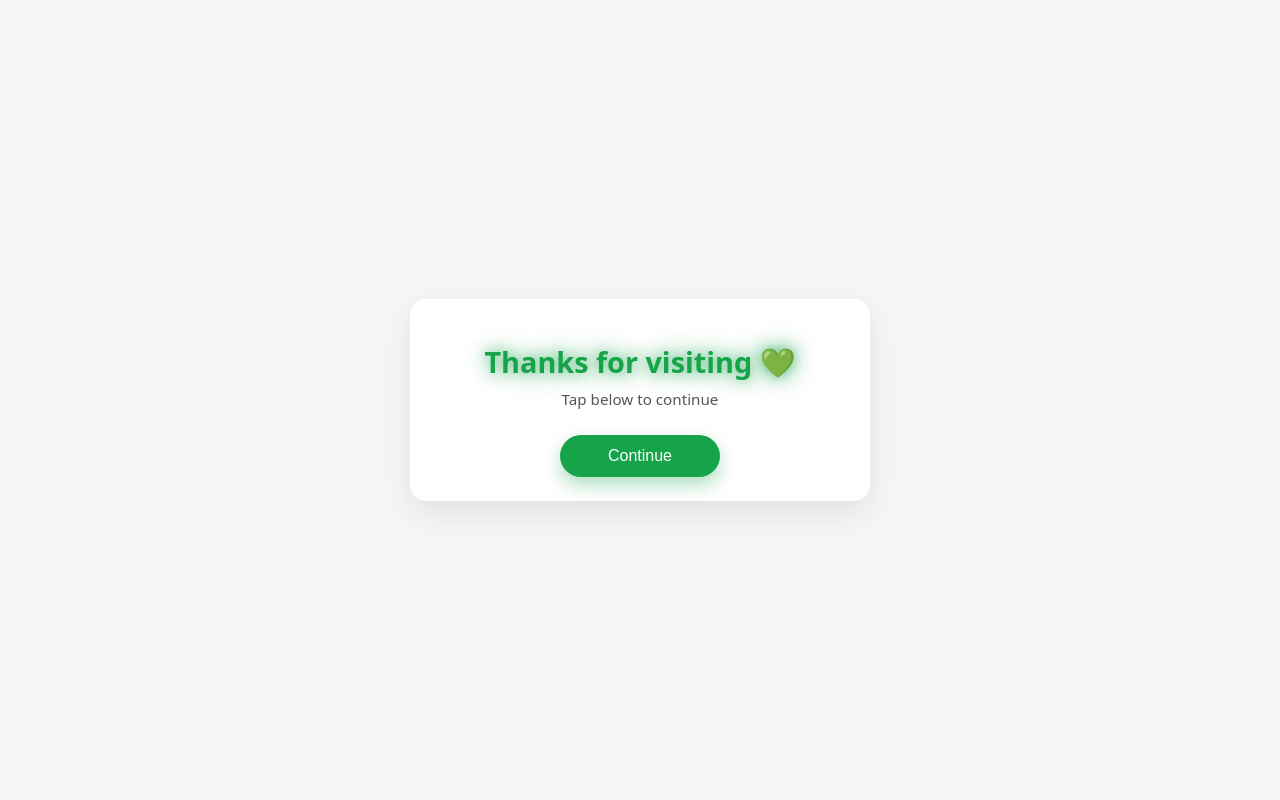
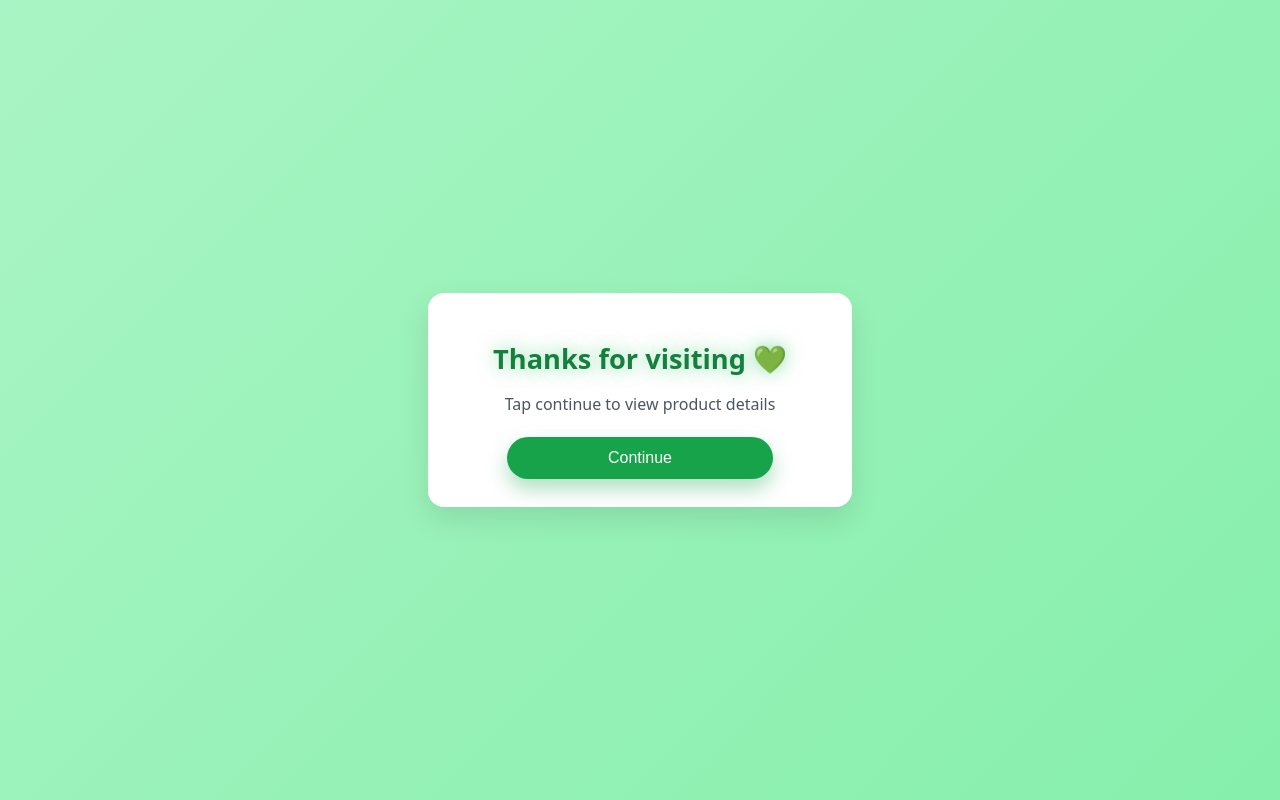
Before and after one commit to richherbalsoap/Rich-herbal-1, a plain HTML site: page index.html in a window 1280 px wide. Drawn offline with Linux system fonts and the light colour scheme.

Commit message:
Update 3 index.html

```diff
--- a/index.html
+++ b/index.html
@@ -1,115 +1,123 @@
 <!DOCTYPE html>
 <html lang="en">
 <head>
-  <meta charset="UTF-8" />
-  <title>Thank You | Rich Herbal</title>
-  <meta name="viewport" content="width=device-width, initial-scale=1.0" />
+  <meta charset="UTF-8">
+  <meta name="viewport" content="width=device-width, initial-scale=1.0">
+  <title>Rich Herbal</title>
 
   <style>
     body {
       margin: 0;
       padding: 0;
-      font-family: system-ui, -apple-system, BlinkMacSystemFont, "Segoe UI", sans-serif;
-      background: #f5f5f5;
+      font-family: system-ui, sans-serif;
       display: flex;
-      min-height: 100vh;
       align-items: center;
       justify-content: center;
+      min-height: 100vh;
+      background: linear-gradient(135deg, #e0ffe8, #bbf7d0, #86efac);
+      background-size: 300% 300%;
+      animation: bgShift 10s ease-in-out infinite;
     }
 
-    .card {
-      background: #ffffff;
-      padding: 24px 20px;
+    @keyframes bgShift {
+      0% { background-position: 0% 0%; }
+      50% { background-position: 100% 100%; }
+      100% { background-position: 0% 0%; }
+    }
+
+    .box {
+      background: white;
+      padding: 28px 22px;
+      width: 88%;
+      max-width: 380px;
       border-radius: 16px;
-      max-width: 420px;
-      width: 90%;
-      box-shadow: 0 12px 30px rgba(0, 0, 0, 0.08);
       text-align: center;
+      box-shadow: 0px 12px 30px rgba(0, 0, 0, 0.1);
+      animation: fadeUp 0.5s ease-out;
+    }
+
+    @keyframes fadeUp {
+      from { opacity: 0; transform: translateY(18px); }
+      to { opacity: 1; transform: translateY(0); }
     }
 
     h1 {
-      font-size: 1.8rem;
-      font-weight: 600;
-      margin-bottom: 8px;
-      color: #16a34a;
-      animation: glow 1.8s ease-in-out infinite alternate;
+      font-size: 1.7rem;
+      margin-bottom: 12px;
+      color: #15803d;
+      animation: softGlow 1.6s ease-in-out infinite alternate;
     }
 
-    @keyframes glow {
-      from {
-        text-shadow: 0 0 5px rgba(22, 163, 74, 0.4), 0 0 10px rgba(22, 163, 74, 0.3);
-      }
-      to {
-        text-shadow: 0 0 15px rgba(22, 163, 74, 0.7), 0 0 30px rgba(22, 163, 74, 0.5);
-      }
+    @keyframes softGlow {
+      from { text-shadow: 0 0 8px rgba(34, 197, 94, 0.35); }
+      to { text-shadow: 0 0 18px rgba(34, 197, 94, 0.55); }
     }
 
     p {
-      margin: 4px 0 18px;
-      font-size: 0.95rem;
-      color: #555;
+      color: #4b5563;
+      font-size: 1rem;
+      margin-bottom: 22px;
     }
 
     .btn {
-      display: inline-block;
+      padding: 12px 26px;
+      font-size: 1rem;
+      border-radius: 999px;
       border: none;
-      border-radius: 999px;
-      padding: 12px 24px;
-      font-size: 1rem;
       cursor: pointer;
-      margin-top: 8px;
-      min-width: 160px;
-      transition: transform 0.12s ease, box-shadow 0.12s ease;
-    }
-
-    .btn-primary {
+      color: white;
       background: #16a34a;
-      color: #ffffff;
-      box-shadow: 0 8px 18px rgba(22, 163, 74, 0.35);
+      box-shadow: 0 10px 20px rgba(22, 163, 74, 0.35);
+      transition: transform 0.15s ease;
+      width: 70%;
     }
 
     .btn:hover {
-      transform: translateY(-1px);
-      box-shadow: 0 10px 20px rgba(0, 0, 0, 0.15);
+      transform: translateY(-2px);
     }
 
-    #continueSection {
+    #next {
       display: none;
+    }
+
+    .fade {
+      animation: fade 0.4s ease-out;
+    }
+
+    @keyframes fade {
+      from { opacity: 0; transform: translateY(10px); }
+      to { opacity: 1; transform: translateY(0); }
     }
   </style>
 </head>
+
 <body>
-  <div class="card">
-    <div id="startSection">
+  <div class="box">
+    <div id="first">
       <h1>Thanks for visiting 💚</h1>
-      <p>
-        Tap below to continue
-      </p>
-      <button class="btn btn-primary" onclick="showContinue()">
-        Continue
-      </button>
+      <p>Tap continue to view product details</p>
+      <button class="btn" onclick="showNext()">Continue</button>
     </div>
 
-    <div id="continueSection">
+    <div id="next">
       <h1>Welcome ✨</h1>
-      <p>
-        Open product details PDF
-      </p>
-      <button class="btn btn-primary" onclick="openPdf()">
-        View PDF
-      </button>
+      <p>Tap below to open PDF</p>
+      <button class="btn" onclick="openPdf()">View PDF</button>
     </div>
   </div>
 
   <script>
-    function showContinue() {
-      document.getElementById("startSection").style.display = "none";
-      document.getElementById("continueSection").style.display = "block";
+    function showNext() {
+      document.getElementById("first").style.display = "none";
+      const next = document.getElementById("next");
+      next.style.display = "block";
+      next.classList.add("fade");
     }
 
     function openPdf() {
       window.location.href = "product.pdf";
     }
   </script>
+
 </body>
 </html>
```
